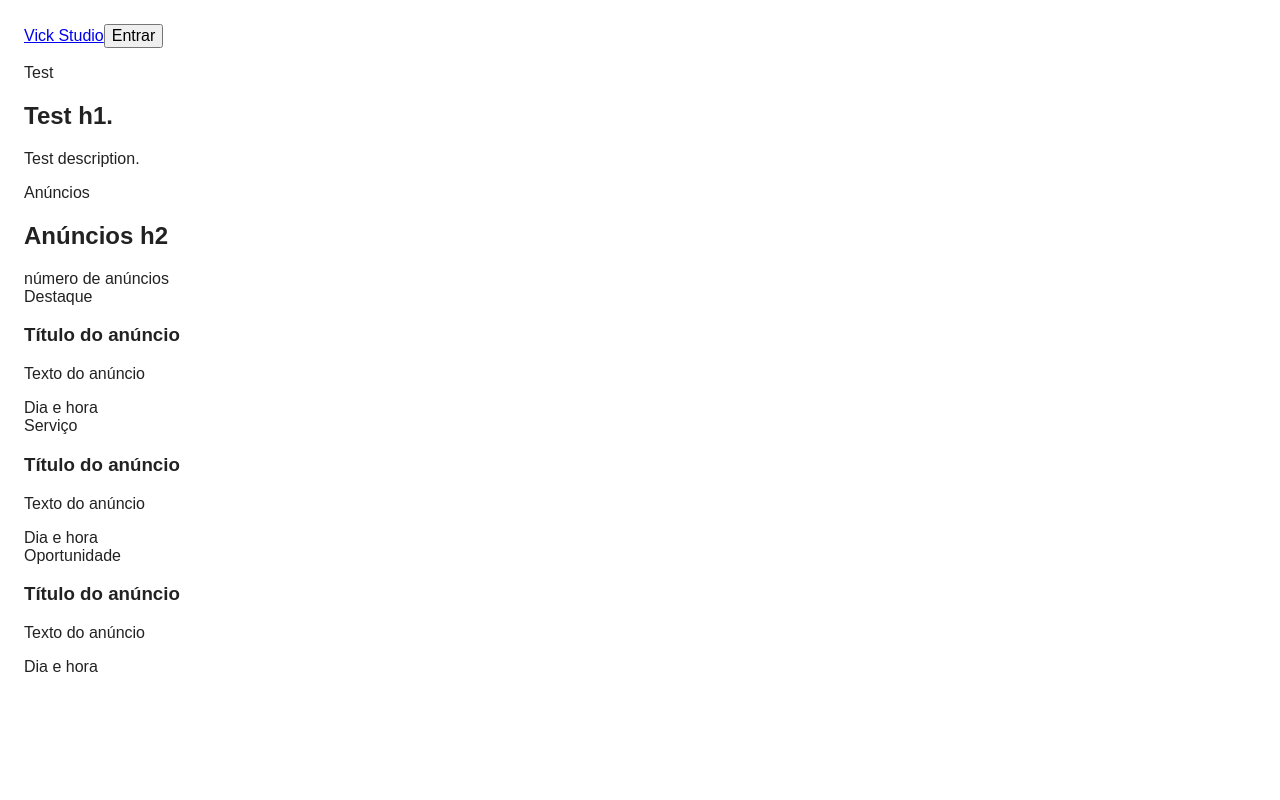
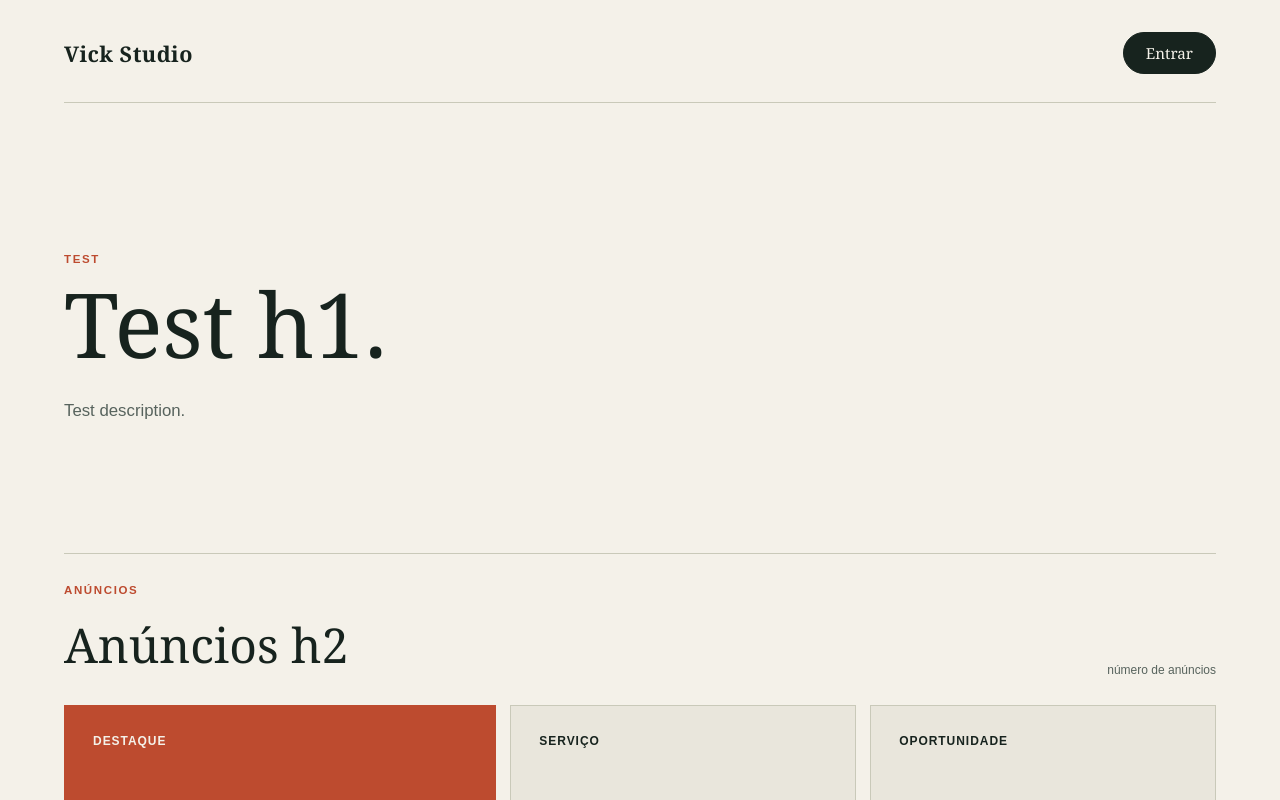
Before and after one commit to EGG-Ltda/vick-studio, a React (Vite) app in the folder client/: page / in a window 1280 px wide. Shown: the top 800 px of the page. Built offline with nearby package versions, Linux system fonts and the light colour scheme.

Commit message:
feat: add styles to home

```diff
--- a/client/src/App.css
+++ b/client/src/App.css
@@ -1,7 +1,7 @@
 :root {
-  font-family: Arial, sans-serif;
-  color: #222;
-  background: #fff;
+  font-family: Georgia, 'Times New Roman', serif;
+  color: #17231e;
+  background: #f4f1e9;
   font-synthesis: none;
   text-rendering: optimizeLegibility;
 }
@@ -13,6 +13,7 @@
 body {
   margin: 0;
   min-width: 320px;
+  background: #f4f1e9;
 }
 
 button,
@@ -26,7 +27,7 @@ button {
 
 .page {
   min-height: 100vh;
-  padding: 24px;
+  padding: 32px clamp(20px, 5vw, 80px);
 }
 
 .page-content {
@@ -69,6 +70,154 @@ button {
   background: #222;
 }
 
+.public-home-page {
+  max-width: 1440px;
+  margin: 0 auto;
+  overflow: hidden;
+}
+
+.site-header {
+  display: flex;
+  align-items: center;
+  justify-content: space-between;
+  padding-bottom: 28px;
+  border-bottom: 1px solid #c9c9b9;
+}
+
+.brand {
+  color: #17231e;
+  font-size: 1.35rem;
+  font-weight: 700;
+  letter-spacing: 0.02em;
+  text-decoration: none;
+}
+
+.login-link {
+  padding: 10px 22px;
+  border: 1px solid #17231e;
+  border-radius: 999px;
+  color: #f4f1e9;
+  background: #17231e;
+  font-family: inherit;
+  font-size: 0.95rem;
+}
+
+.home-hero {
+  max-width: 780px;
+  padding: clamp(76px, 12vw, 150px) 0 clamp(72px, 10vw, 130px);
+}
+
+.eyebrow {
+  margin: 0 0 16px;
+  color: #bd4b2f;
+  font-family: Arial, sans-serif;
+  font-size: 0.72rem;
+  font-weight: 700;
+  letter-spacing: 0.14em;
+  text-transform: uppercase;
+}
+
+.home-hero h1 {
+  max-width: 720px;
+  margin: 0;
+  color: #17231e;
+  font-size: clamp(3rem, 7vw, 6.8rem);
+  font-weight: 400;
+  line-height: 0.95;
+}
+
+.hero-description {
+  max-width: 480px;
+  margin: 32px 0 0;
+  color: #57635d;
+  font-family: Arial, sans-serif;
+  font-size: 1.05rem;
+  line-height: 1.6;
+}
+
+.ads-section {
+  padding: 30px 0 72px;
+  border-top: 1px solid #c9c9b9;
+}
+
+.section-heading {
+  display: flex;
+  align-items: end;
+  justify-content: space-between;
+  gap: 24px;
+  margin-bottom: 28px;
+}
+
+.section-heading h2 {
+  margin: 0;
+  font-size: clamp(1.8rem, 4vw, 3rem);
+  font-weight: 400;
+}
+
+.ads-count,
+.ad-label,
+.ad-meta {
+  font-family: Arial, sans-serif;
+  font-size: 0.75rem;
+}
+
+.ads-count {
+  color: #57635d;
+}
+
+.ads-grid {
+  display: grid;
+  grid-template-columns: 1.25fr 1fr 1fr;
+  gap: 14px;
+}
+
+.ad-card {
+  display: flex;
+  min-height: 280px;
+  flex-direction: column;
+  padding: 28px;
+  border: 1px solid #c9c9b9;
+  background: #e9e6dc;
+}
+
+.ad-card-featured {
+  color: #f4f1e9;
+  background: #bd4b2f;
+  border-color: #bd4b2f;
+}
+
+.ad-label {
+  margin-bottom: auto;
+  font-weight: 700;
+  letter-spacing: 0.08em;
+  text-transform: uppercase;
+}
+
+.ad-card h3 {
+  max-width: 300px;
+  margin: 32px 0 12px;
+  font-size: 1.65rem;
+  font-weight: 400;
+  line-height: 1.05;
+}
+
+.ad-card p {
+  max-width: 300px;
+  margin: 0 0 24px;
+  color: #57635d;
+  font-family: Arial, sans-serif;
+  line-height: 1.5;
+}
+
+.ad-card-featured p,
+.ad-card-featured .ad-meta {
+  color: #f8d9cd;
+}
+
+.ad-meta {
+  margin-top: auto;
+}
+
 .form button {
   margin-top: 16px;
 }
@@ -85,6 +234,24 @@ button {
   margin: 0;
 }
 
-.home-page .page-content {
+.dashboard-page .page-content {
   padding-top: 24px;
 }
+
+@media (max-width: 760px) {
+  .page {
+    padding: 24px 20px;
+  }
+
+  .home-hero {
+    padding-top: 84px;
+  }
+
+  .ads-grid {
+    grid-template-columns: 1fr;
+  }
+
+  .ad-card {
+    min-height: 240px;
+  }
+}
```
